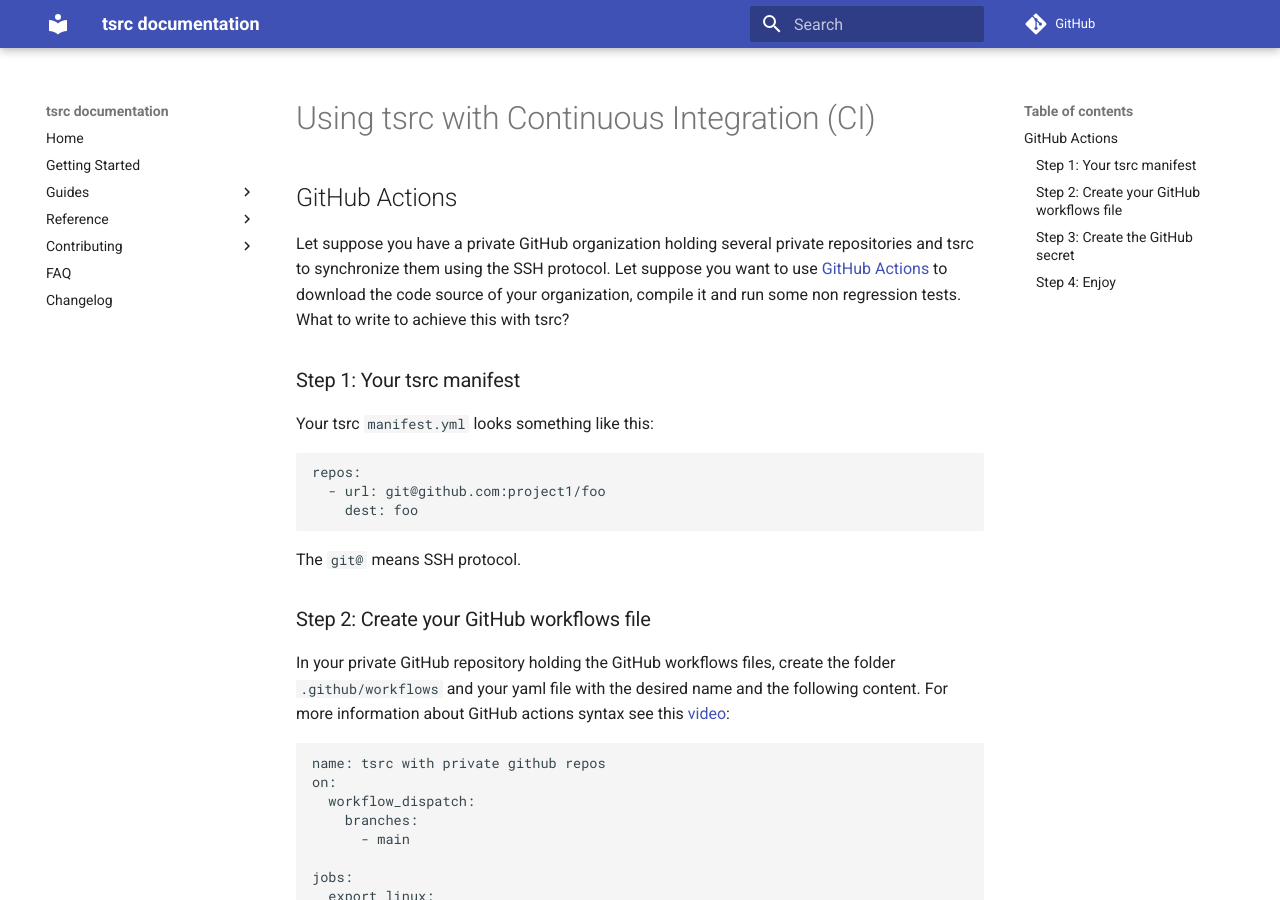
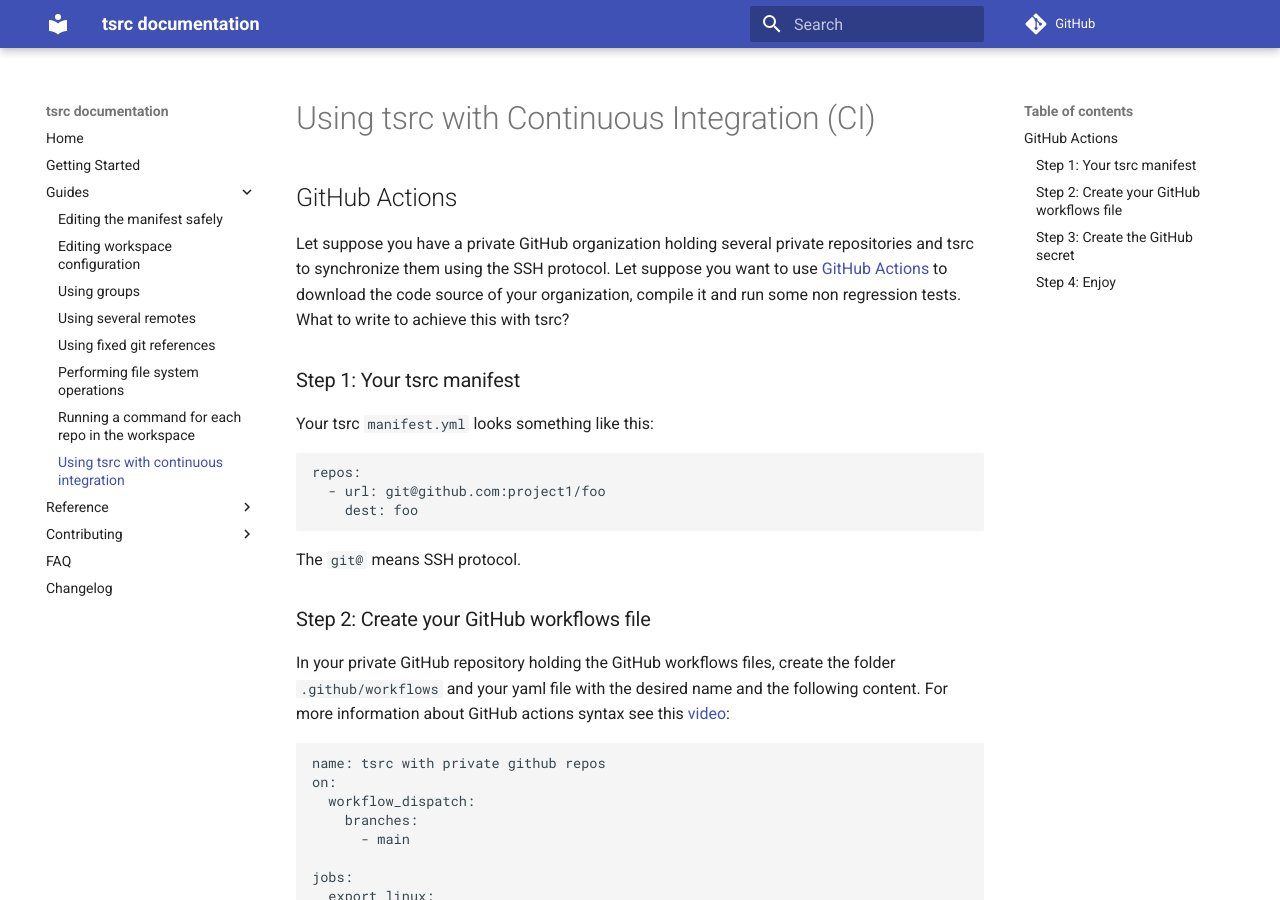
Before and after one commit to your-tools/tsrc, an MkDocs documentation site: the page built from docs/guide/ci.md, in a window 1280 px wide and 900 px high. Built offline with MkDocs 1.6.1 and Material for MkDocs 9.7.7, drawn with Linux system fonts in a browser that asks for light colours; comment, search, counter and statistics services are not loaded.

Commit message:
Fix mkdocs warning

```diff
--- a/mkdocs.yml
+++ b/mkdocs.yml
@@ -31,6 +31,7 @@
   - Using fixed git references: guide/fixed-refs.md
   - Performing file system operations: guide/fs.md
   - Running a command for each repo in the workspace: guide/foreach.md
+  - Using tsrc with continuous integration: guide/ci.md
 
 - Reference:
   - Command line usage: ref/cli.md
```
Also changed, not shown: docs/index.md (+1 -1 lines).
